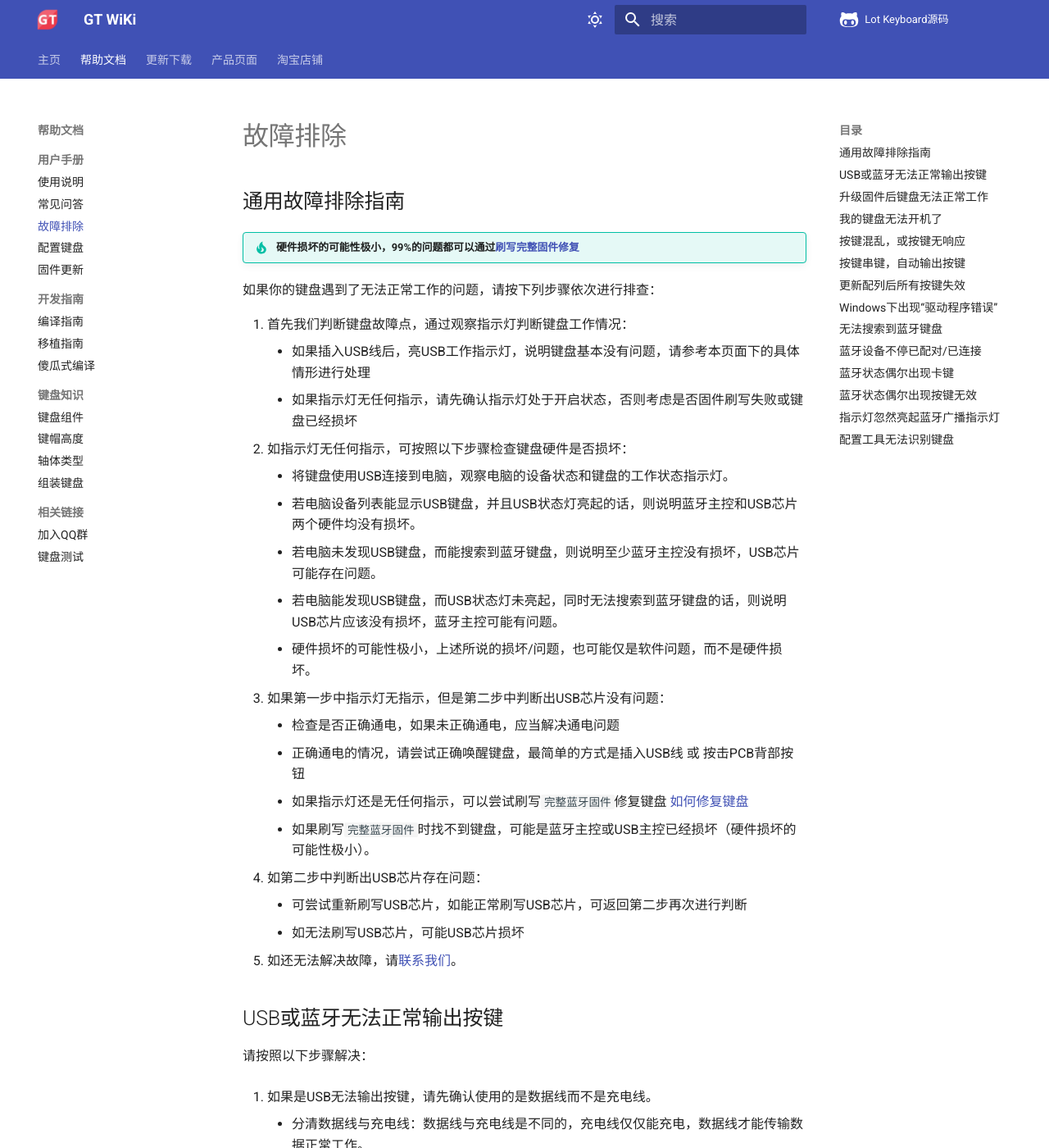
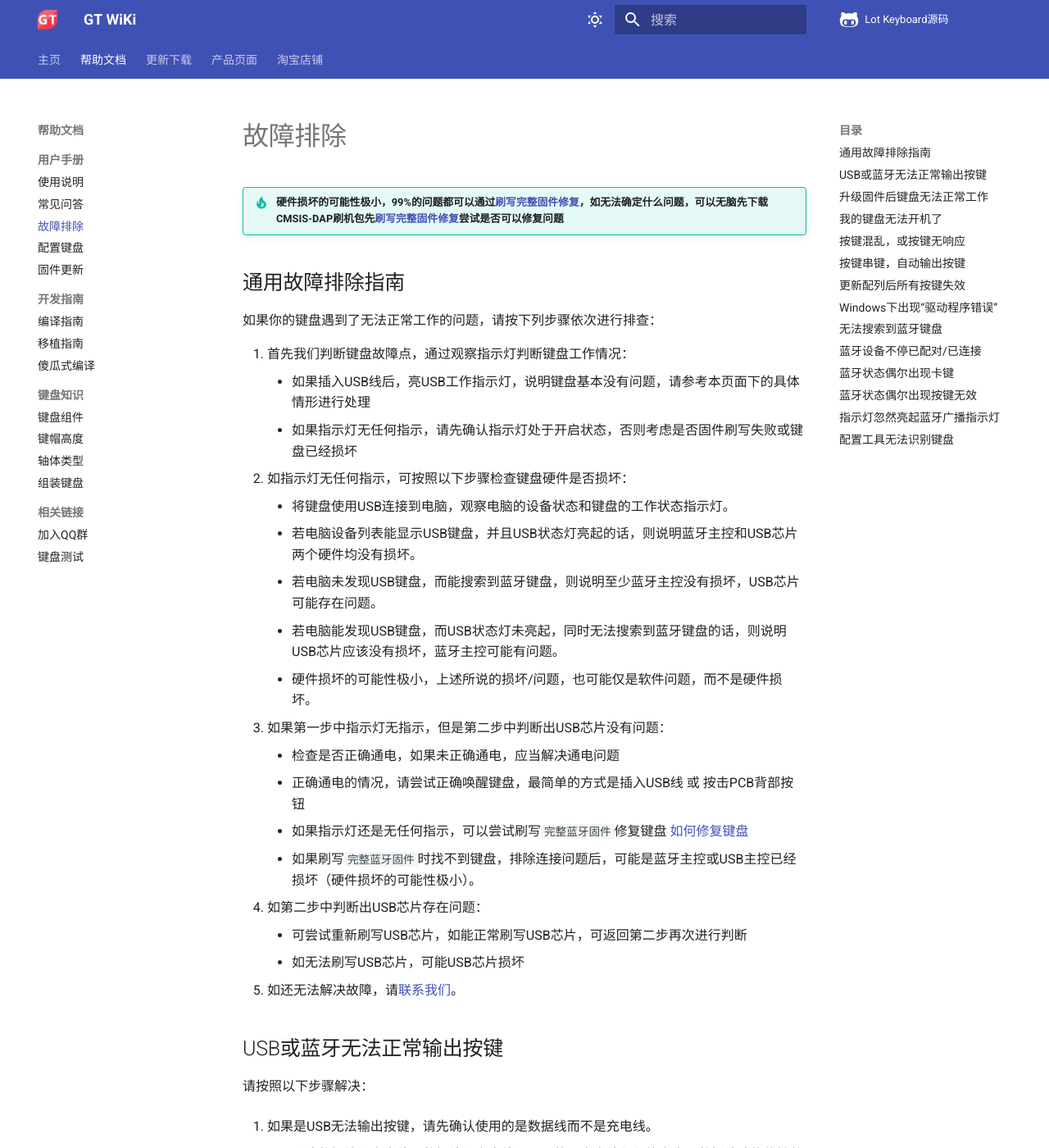
Before and after one commit to genokolar/genokolar.github.io, an MkDocs documentation site: the page built from docs/trouble.md, in a window 1280 px wide and 1400 px high. Shown: the whole window at 82% size. Built offline with MkDocs 1.6.1 and Material for MkDocs 9.7.7, drawn with Linux system fonts in a browser that asks for light colours; comment, search, counter and statistics services are not loaded.

Commit message:
更新无脑刷机

```diff
--- a/docs/trouble.md
+++ b/docs/trouble.md
@@ -1,10 +1,10 @@
 故障排除
 ========
 
+!!! tip "硬件损坏的可能性极小，99%的问题都可以通过[刷写完整固件修复](upgrade.md#CMSIS-DAP烧录工具更新)，如无法确定什么问题，可以无脑先下载CMSIS-DAP刷机包先[刷写完整固件修复](upgrade.md#CMSIS-DAP烧录工具更新)尝试是否可以修复问题"
+
 通用故障排除指南
 ---------------------
-
-!!! tip "硬件损坏的可能性极小，99%的问题都可以通过[刷写完整固件修复](upgrade.md#CMSIS-DAP烧录工具更新)"
 
 如果你的键盘遇到了无法正常工作的问题，请按下列步骤依次进行排查：
 
@@ -21,7 +21,7 @@
     -  检查是否正确通电，如果未正确通电，应当解决通电问题
     -  正确通电的情况，请尝试正确唤醒键盘，最简单的方式是插入USB线 或 按击PCB背部按钮
     -  如果指示灯还是无任何指示，可以尝试刷写`完整蓝牙固件`修复键盘 [如何修复键盘](upgrade.md#CMSIS-DAP烧录工具更新)
-    -  如果刷写`完整蓝牙固件`时找不到键盘，可能是蓝牙主控或USB主控已经损坏（硬件损坏的可能性极小）。
+    -  如果刷写`完整蓝牙固件`时找不到键盘，排除连接问题后，可能是蓝牙主控或USB主控已经损坏（硬件损坏的可能性极小）。
 4. 如第二步中判断出USB芯片存在问题：
     -  可尝试重新刷写USB芯片，如能正常刷写USB芯片，可返回第二步再次进行判断
     -  如无法刷写USB芯片，可能USB芯片损坏
```
Also changed, not shown: docs/down/download.md (+1 -1 lines).
